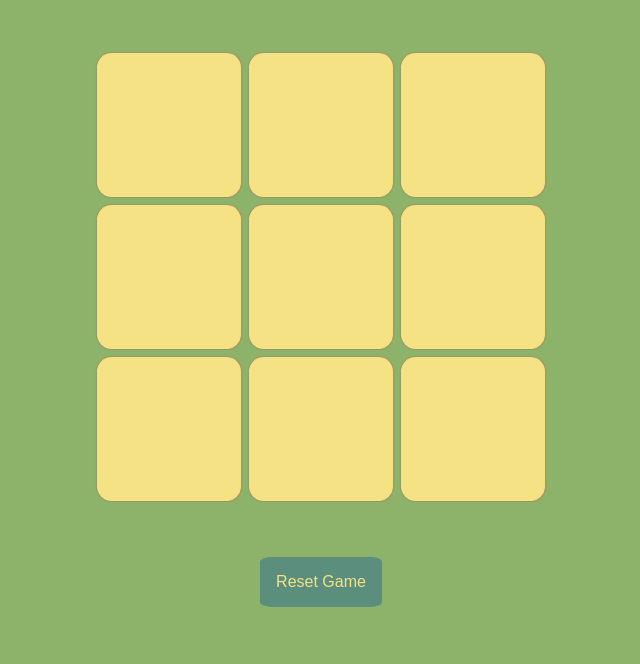
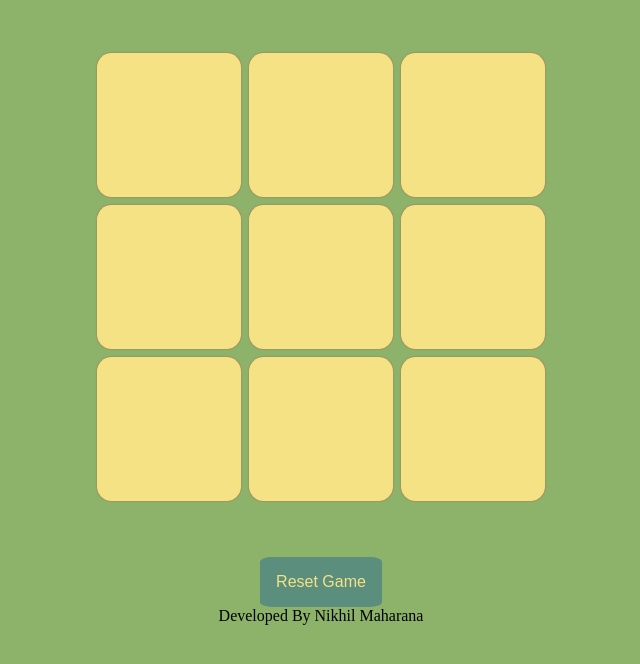
Before and after one commit to nikhilmaharana/Tic-Tac-Toe-Using-HTML-CSS-JS-, a plain HTML site: page index.html in a window 1280 px wide. Shown: the part 40-704 px from the top of the page, without its empty margins (319-959 px from the left). Drawn offline with Linux system fonts and the light colour scheme.

Commit message:
Update index.html

```diff
--- a/index.html
+++ b/index.html
@@ -31,6 +31,9 @@
                 Reset Game
             </button>
         </div>
+        <div class="foot">
+            Developed By Nikhil Maharana
+        </div>
     </main>
     <script src="script.js"></script>
 </body>
```
